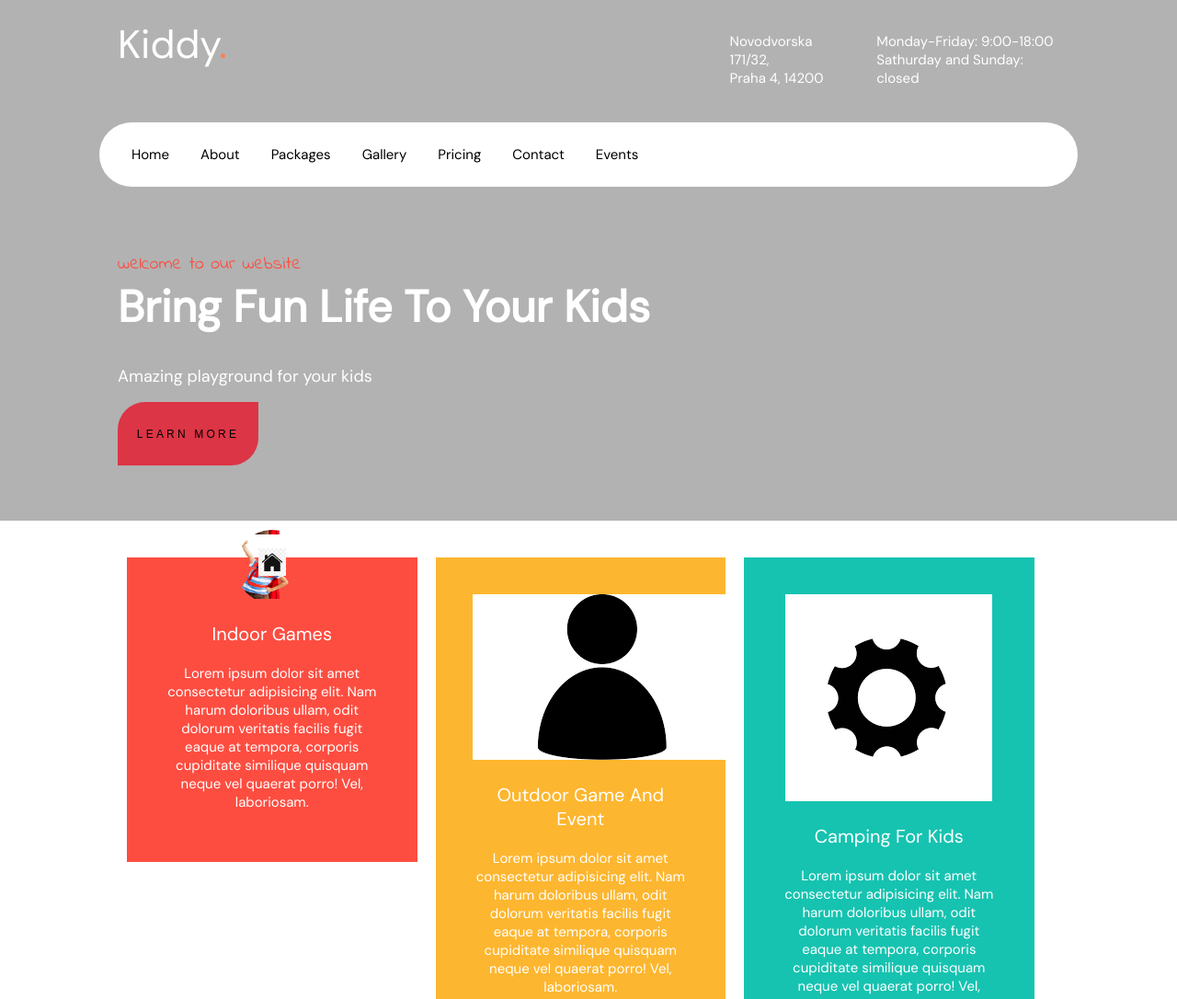
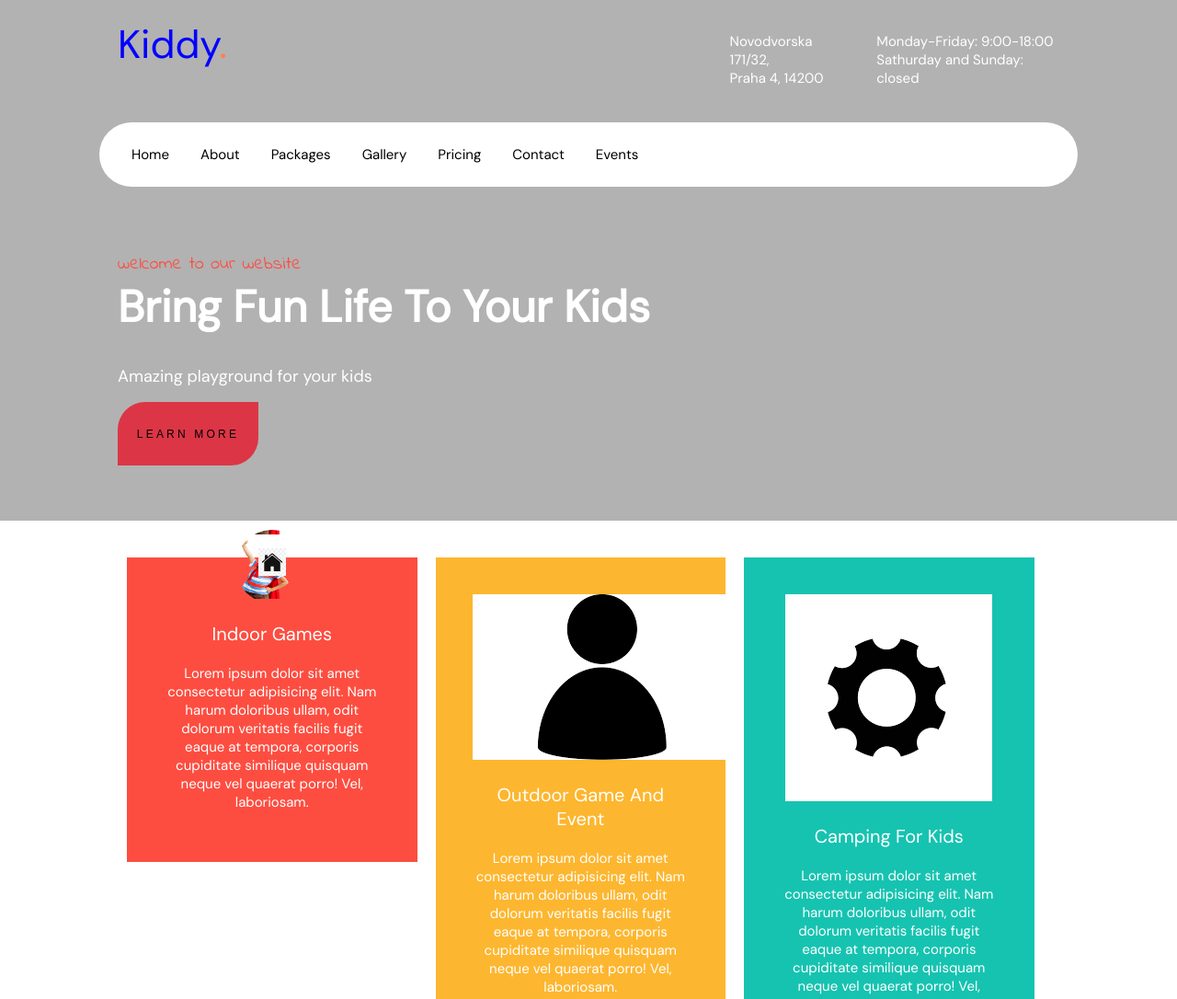
Before and after one commit to LenkaJandova/kiddy, a website: page index.html in a window 1280 px wide. Shown: the top 1086 px of the page at 92% size. Drawn offline with Linux system fonts and the light colour scheme.

Commit message:
h4 color to blue

```diff
--- a/css/style.css
+++ b/css/style.css
@@ -90,7 +90,7 @@ button{
 .container h4{
     font-size:43px;
     font-weight:400;
-    color:#fff;
+    color:rgb(4, 0, 255);
     margin-block-start:20px;
 }
 .top{
```
